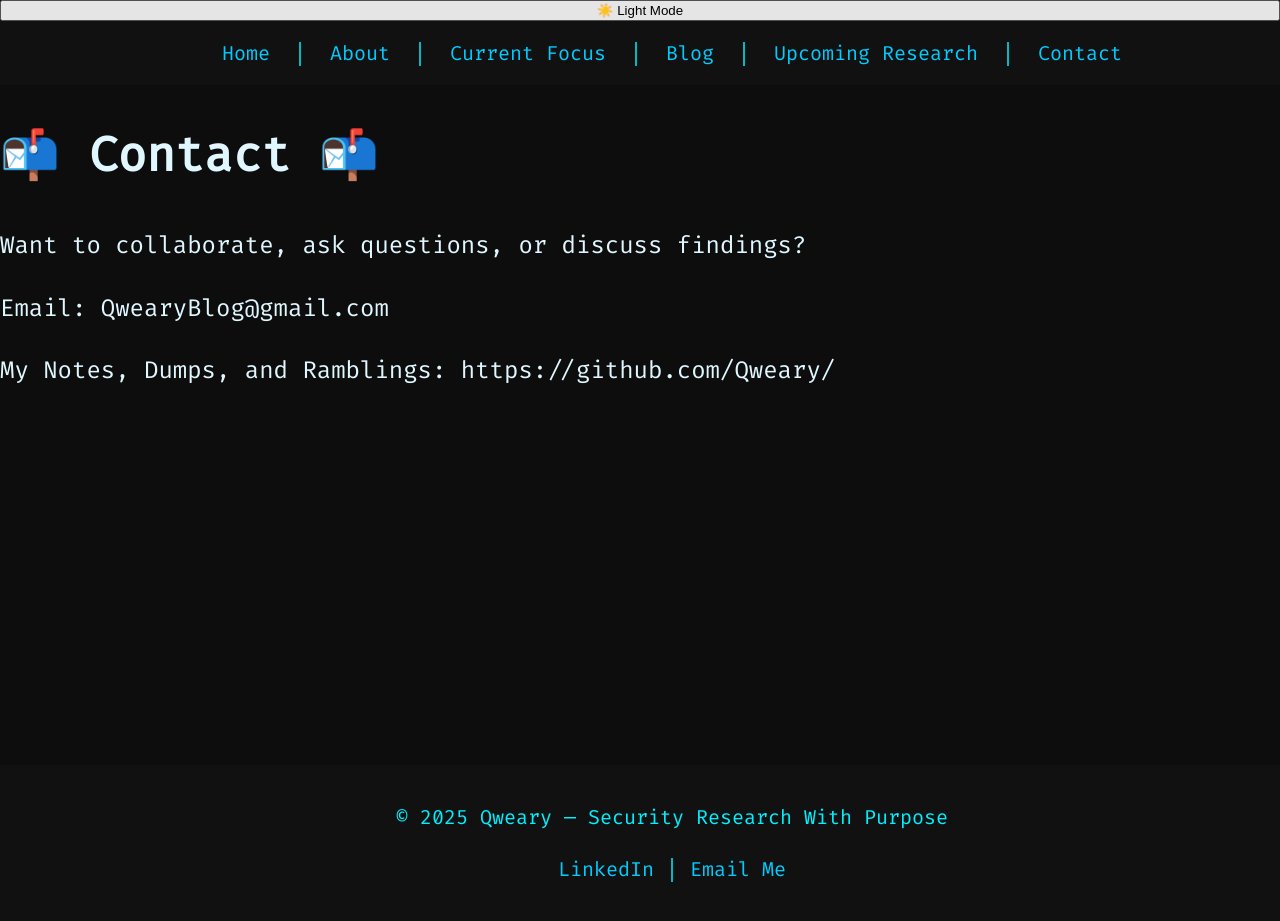
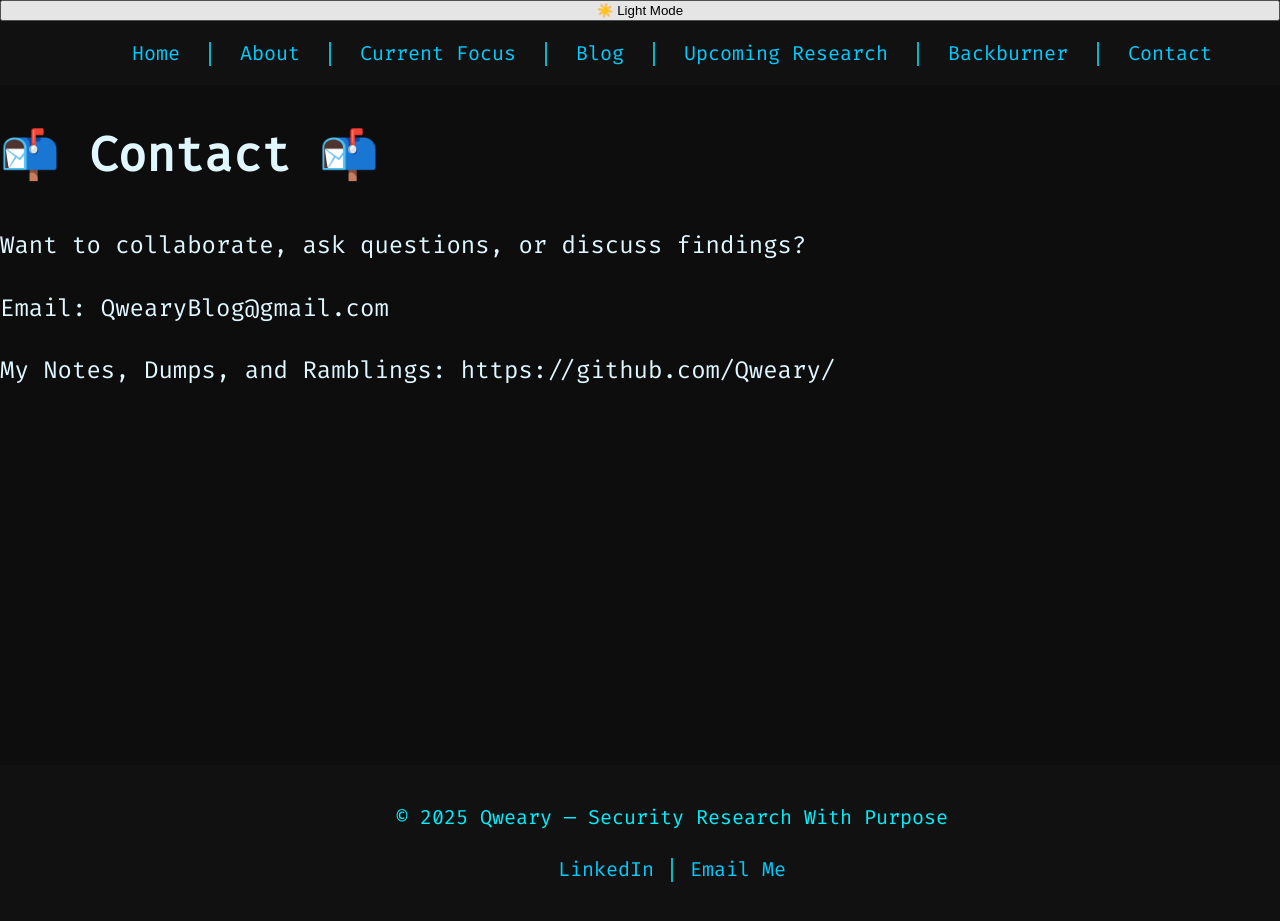
Before and after one commit to Qweary/Qweary.github.io, a Jekyll site: the page built from contact.md, in a window 1280 px wide. Built offline with Jekyll 4.4.1, drawn with Linux system fonts in a browser that asks for light colours; our own code applies the rules of GitHub Pages for plain Markdown files; a script that is not in the unit is left out.

Commit message:
add backburner

```diff
--- a/_includes/header.html
+++ b/_includes/header.html
@@ -10,6 +10,8 @@
     <span class="nav-separator">|</span>
     <a href="{{ '/future' | relative_url }}">Upcoming Research</a>
     <span class="nav-separator">|</span>
+    <a href="{{ '/backburner/' | relative_url }}">Backburner</a>
+    <span class="nav-separator">|</span>
     <a href="{{ '/contact' | relative_url }}">Contact</a>
   </nav>
 </header>
```
Also changed, not shown: backburner.md (added).
